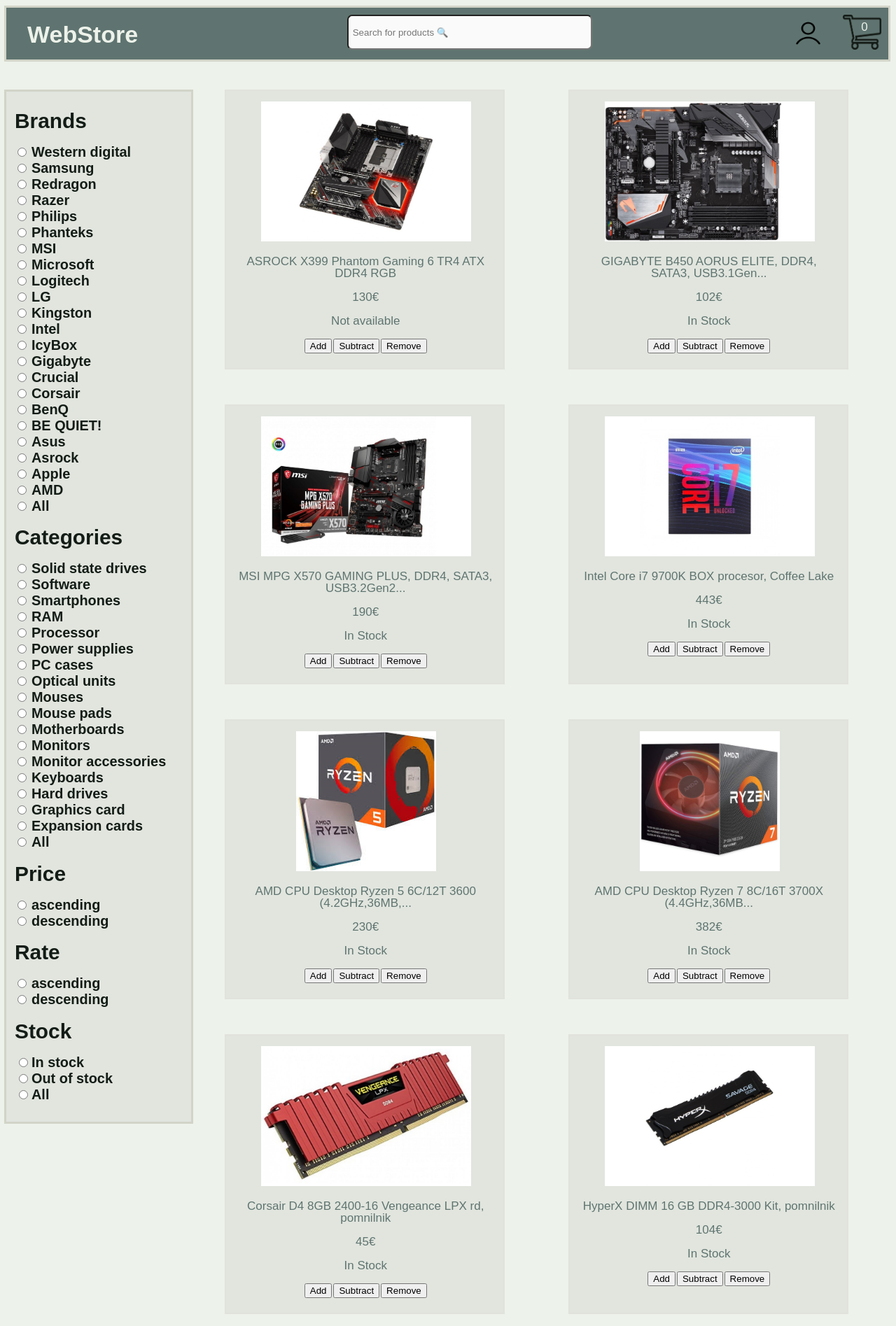
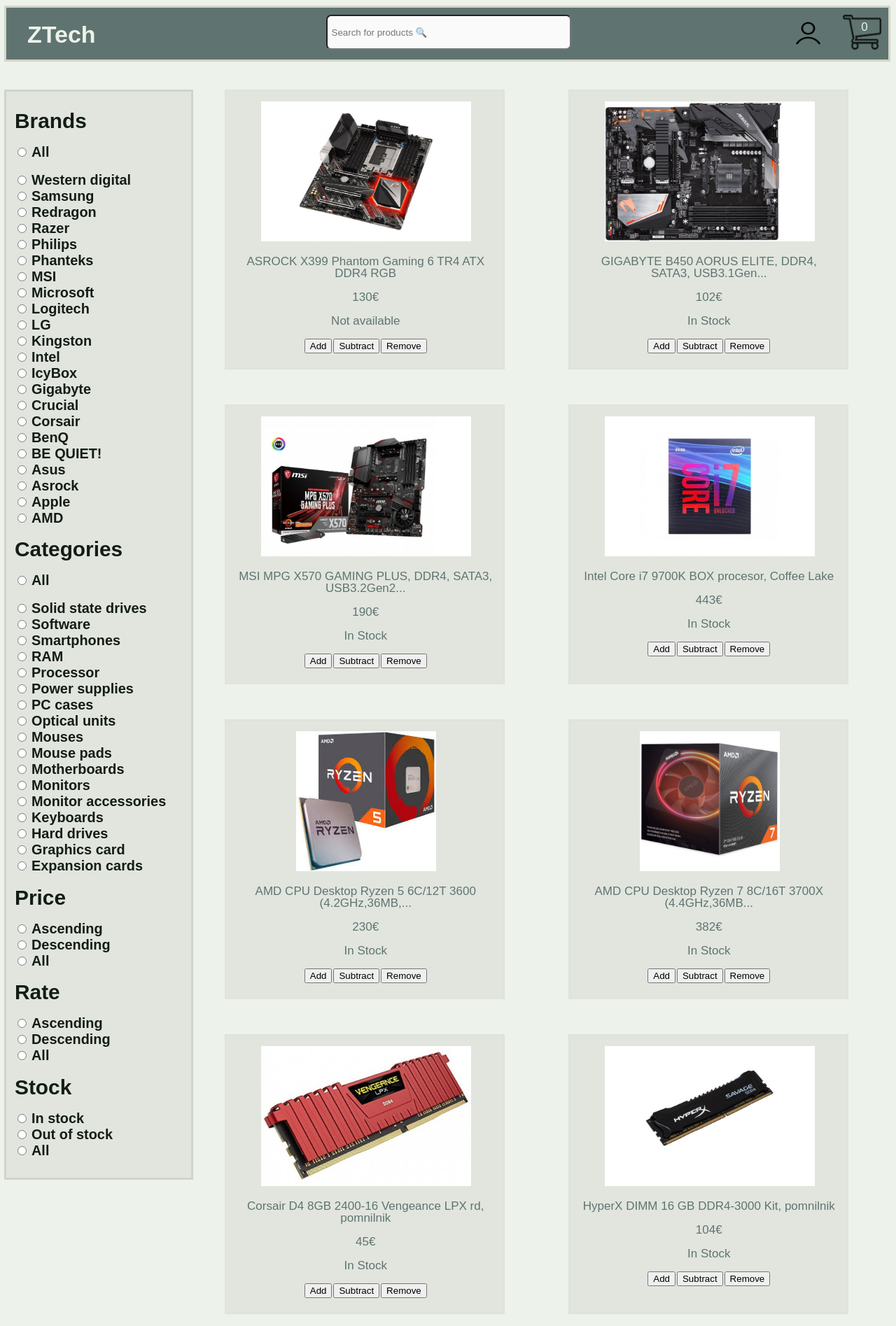
Before and after one commit to Zanoxlr/EcommerceSite, a PHP site: page / in a window 1280 px wide. Shown: the top 1895 px of the page at 70% size. Run offline with PHP 8.4, Linux system fonts and the light colour scheme; a user stored in the database is signed in; data comes from the database, SQL or seed files in the repository; some libraries are stand-ins or nearby versions.

Commit message:
improved the radio buttons

```diff
--- a/index.php
+++ b/index.php
@@ -7,14 +7,14 @@
     <link rel="stylesheet" type="text/css" href="css\style.css" async>
     <!-- JS import-->
     <script src="https://ajax.googleapis.com/ajax/libs/jquery/3.4.1/jquery.min.js"></script>
+    <script src="https://cdn.jsdelivr.net/npm/js-cookie@2/src/js.cookie.min.js"></script>
     <script type="text/javascript" src="Js/methods.js"></script>
     <script type="text/javascript" src="Js/importDBIndex.js"></script>
-    <script src="https://cdn.jsdelivr.net/npm/js-cookie@2/src/js.cookie.min.js"></script>
 </head>
 <body>
     <!-- Header stuff-->
     <div class="header">
-        <h1 style="margin: 30px; float: left;" onclick="location.href='index.php';" >WebStore</h1>
+        <h1 style="margin: 30px; float: left;" onclick="location.href='index.php';" >ZTech</h1>
         <input type="text" name="search" id="search" placeholder=" Search for products 🔍"
             class="searchbar" />
         <div class="container" onclick="location.href='cart.php';">
@@ -31,29 +31,28 @@
             <div>
                 <form id="formHtml">
                     <!-- BrandID-->
-                    <h2 id="BrandID"><b><label for="BrandID">Brands</label></b></h2>
-                    <input type='radio' name='BrandID' value="-1" class='input'><label for="BrandID">All</label>
-                    <br>
+                    <h2><b><label for="BrandID">Brands</label></b></h2>
+                    <input type='radio' name='BrandID' value="-1" class='input'><label for="BrandID">All</label><br>
+                    <br id="BrandID">
                     <!-- CategoryID-->
-                    <h2 id="CategoryID"><b><label for="CategoryID">Categories</label></b></h2>
-                    <input type='radio' name='CategoryID' value="-1" class='input'><label
-                    for="CategoryID">All</label>
-                    <br>
+                    <h2><b><label for="CategoryID">Categories</label></b></h2>
+                    <input type='radio' name='CategoryID' value="-1" class='input'><label for="CategoryID">All</label><br>
+                    <br id="CategoryID">
                     <!-- Price-->
                     <h2><b><label for="Price">Price</label></b></h2>
-                    <input type='radio' name='Price' value="ASC" class='input'><label for="ASC">ascending</label><br>
-                    <input type='radio' name='Price' value="DESC" class='input'><label for="DESC">descending</label><br>
+                    <input type='radio' name='Price' value="ASC" class='input'><label for="ASC">Ascending</label><br>
+                    <input type='radio' name='Price' value="DESC" class='input'><label for="DESC">Descending</label><br>
+                    <input type='radio' name='Price' value="-1" class='input'><label for="All">All</label><br>
                     <!-- Rate-->
                     <h2><b><label for="Rate">Rate</label></b></h2>
-                    <input type='radio' name='Rate' value="ASC" class='input'><label for="ASC">ascending</label><br>
-                    <input type='radio' name='Rate' value="DESC" class='input'><label for="DESC">descending</label><br>
+                    <input type='radio' name='Rate' value="ASC" class='input'><label for="ASC">Ascending</label><br>
+                    <input type='radio' name='Rate' value="DESC" class='input'><label for="DESC">Descending</label><br>
+                    <input type='radio' name='Rate' value="-1" class='input'><label for="All">All</label><br>
                     <!-- Stock-->
                     <h2><b><label for="Stock">Stock</label></b></h2>
-                    <label for="In stock"><input type='radio' name='Stock' value="1" class='input'>In stock</label><br>
-                    <label for="Out of stock"><input type='radio' name='Stock' value="0" class='input'>Out of
-                        stock</label><br>
-                    <!-- All-->
-                    <label for="All"><input type='radio' name='Stock' value="-1" class='input'>All</label><br>
+                    <input type='radio' name='Stock' value="1" class='input'><label for="In stock">In stock</label><br>
+                    <input type='radio' name='Stock' value="0" class='input'><label for="Out of stock">Out of stock</label><br>
+                    <input type='radio' name='Stock' value="-1" class='input'><label for="All">All</label><br>
                 </form>
             </div>
         </h3>
@@ -61,18 +60,12 @@
     <!-- Article stuff-->
     <article>
         <div class="container-items clearfix">
-            <!-- Tuki bodo DIVi od scripta k vzame linije iz podatkovne baze-->
+            <!-- Here are going to be items from importDBindex.js -->
             <div class="inner" id="item"></div>
         </div>
     </article>
     <footer class="footer">
-        <h5>a webstore</h5>
+        <h5>ZTech web store @2020</h5>
     </footer>
 </body>
-
 </html>
-<script>
-$(document).on("click",".input",function() {
-    getDBresult();
-});
-</script>
```
